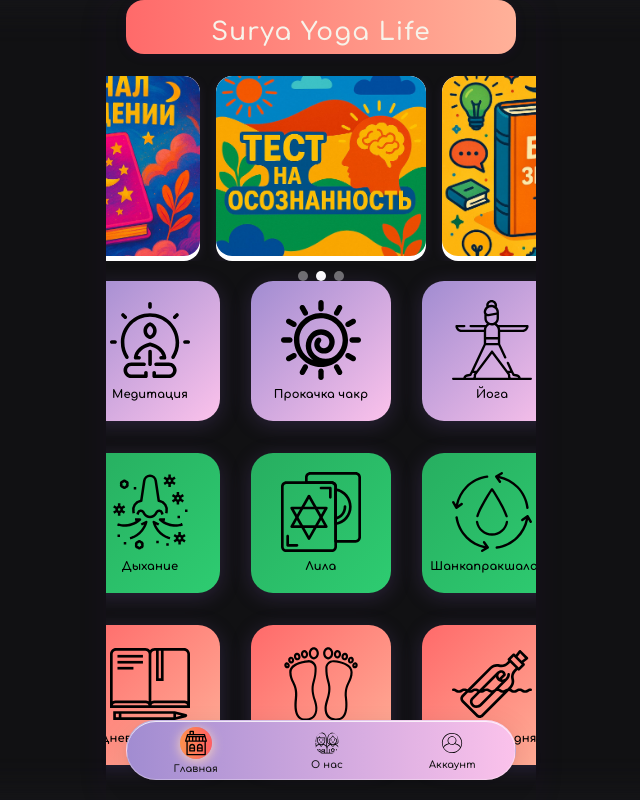
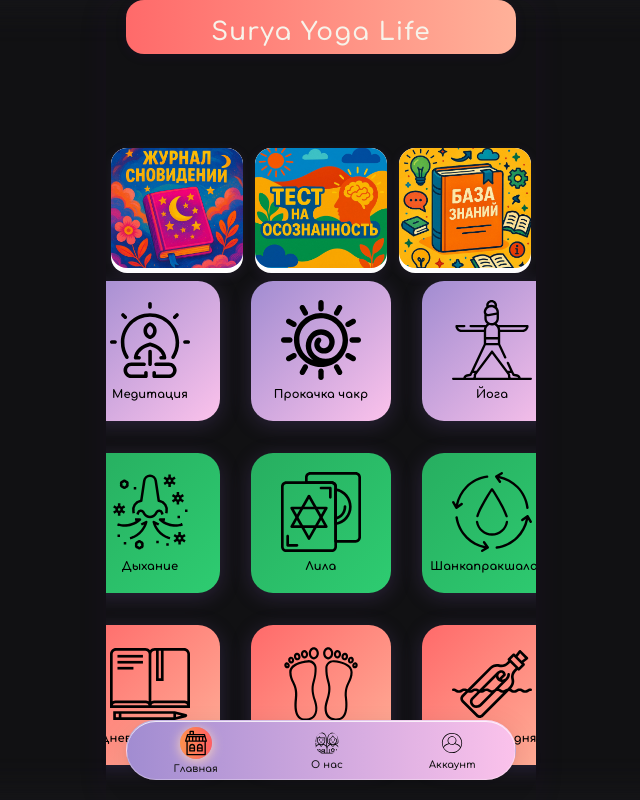
Before and after one commit to marselbeijing/Surya-Yoga-Life, a React (Create React App) app: page / in a window 1280 px wide. Shown: the whole page, without its empty margins (319-959 px from the left). Built offline with nearby package versions, Linux system fonts and the light colour scheme.

Commit message:
Восстановление прежней верстки: убран горизонтальный скролл, все элементы статичны, интерфейс снова работает корректно

```diff
--- a/src/App.css
+++ b/src/App.css
@@ -90,6 +90,7 @@ body {
   width: 100%;
   max-width: 430px;
   min-height: 100vh;
+  margin: 0 auto;
   background: transparent !important;
   box-shadow: 0 0 32px 0 var(--shadow-color);
   border-radius: 18px 18px 0 0;
--- a/src/components/MainSections.css
+++ b/src/components/MainSections.css
@@ -1,15 +1,16 @@
 .main-sections {
   display: flex;
   flex-direction: column;
-  justify-content: flex-start;
+  justify-content: center;
   align-items: center;
-  width: 100%;
-  max-width: 100%;
+  min-height: 100vh;
+  width: 100vw;
+  max-width: 100vw;
   margin: 0;
-  padding: 20px 0;
+  padding: 0;
   box-sizing: border-box;
-  flex-shrink: 0;
-  gap: 20px;
+  flex: 1 1 0;
+  gap: 8px;
 }
 
 .sections-grid {
--- a/src/components/Slideshow.css
+++ b/src/components/Slideshow.css
@@ -1,39 +1,35 @@
 .slideshow-container {
   width: 100%;
-  max-width: 100%;
+  max-width: 420px;
   margin: 0 auto;
   position: relative;
 }
 
 .slideshow-wrapper {
   display: flex;
-  gap: 16px;
-  padding: 0 16px;
-  overflow-x: auto;
-  scroll-snap-type: x mandatory;
-  -ms-overflow-style: none;
-  scrollbar-width: none;
-}
-.slideshow-wrapper::-webkit-scrollbar {
-  display: none;
+  gap: 12px;
+  width: 100%;
+  justify-content: center;
+  align-items: center;
+  overflow: visible;
 }
 
 .slideshow-slide {
-  flex: 0 0 210px;
-  width: 210px;
+  flex: 1 1 0;
+  max-width: 140px;
+  min-width: 0;
+  background: #fff;
+  border-radius: 16px;
+  box-shadow: 0 3px 12px 0 rgba(124,91,179,0.12);
+  overflow: hidden;
   cursor: pointer;
   outline: none;
-  transition: transform 0.3s ease, box-shadow 0.2s;
-  border-radius: 16px;
-  box-shadow: 0 3px 12px 0 rgba(124,91,179,0.12);
-  background: #fff;
-  overflow: hidden;
-  scroll-snap-align: start;
+  transition: box-shadow 0.2s, transform 0.2s;
 }
 
 .slideshow-img {
   width: 100%;
-  height: 180px;
+  height: 120px;
   object-fit: cover;
   border-radius: 16px;
 }
--- a/src/components/Slideshow.js
+++ b/src/components/Slideshow.js
@@ -1,4 +1,4 @@
-import React, { useState, useEffect, useRef } from 'react';
+import React, { useState } from 'react';
 import './Slideshow.css';
 
 const slides = [
@@ -21,48 +21,14 @@ const slides = [
 
 export default function Slideshow() {
   const [activeIndex, setActiveIndex] = useState(1);
-  const wrapperRef = useRef(null);
-
-  const handleScroll = () => {
-    if (wrapperRef.current) {
-      const { scrollLeft, clientWidth } = wrapperRef.current;
-      const slideWidth = wrapperRef.current.children[0]?.clientWidth || 0;
-      const newIndex = Math.round(scrollLeft / slideWidth);
-      setActiveIndex(newIndex);
-    }
-  };
-
-  const scrollToSlide = (index) => {
-    if (wrapperRef.current) {
-      const slideWidth = wrapperRef.current.children[index]?.clientWidth || 0;
-      wrapperRef.current.scrollTo({
-        left: slideWidth * index,
-        behavior: 'smooth',
-      });
-      setActiveIndex(index);
-    }
-  };
-
-  useEffect(() => {
-    const wrapper = wrapperRef.current;
-    if (wrapper) {
-      wrapper.addEventListener('scroll', handleScroll, { passive: true });
-      return () => wrapper.removeEventListener('scroll', handleScroll);
-    }
-  }, []);
-
-  useEffect(() => {
-    scrollToSlide(activeIndex);
-  }, []);
-
   return (
     <div className="slideshow-container">
-      <div className="slideshow-wrapper" ref={wrapperRef}>
+      <div className="slideshow-wrapper">
         {slides.map((slide, index) => (
           <div
             key={index}
             className="slideshow-slide"
-            onClick={() => slide.onClick()}
+            onClick={slide.onClick}
             tabIndex={0}
             role="button"
           >
@@ -75,7 +41,7 @@ export default function Slideshow() {
           <span
             key={i}
             className={i === activeIndex ? 'dot active' : 'dot'}
-            onClick={() => scrollToSlide(i)}
+            onClick={() => setActiveIndex(i)}
           />
         ))}
       </div>
```
